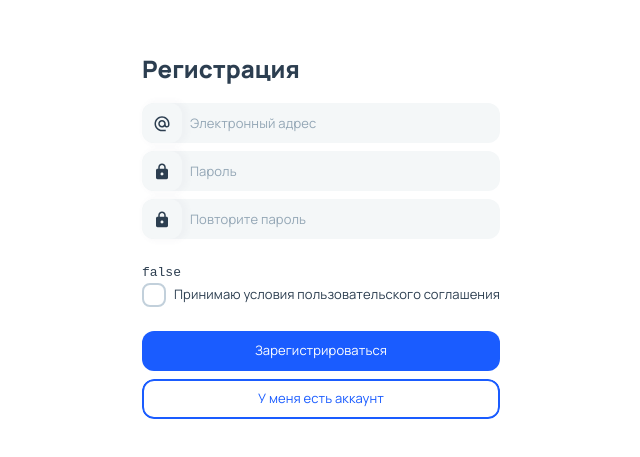
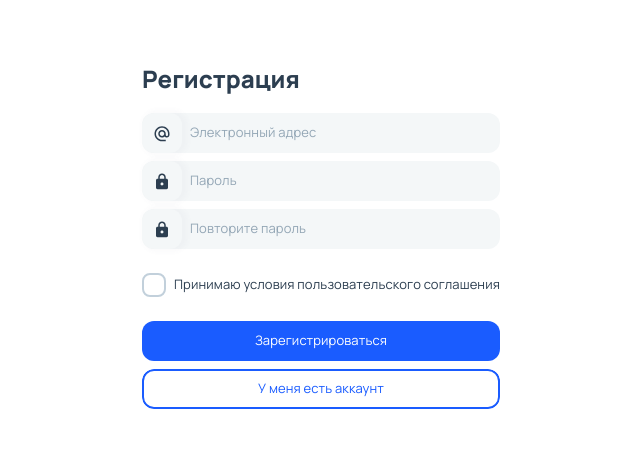
Before and after one commit to galimovkirill/finger-client, a Vue app: page /register in a window 1280 px wide. Shown: the part 165-622 px from the top of the page, without its empty margins (319-959 px from the left). Built offline with nearby package versions, Linux system fonts and the light colour scheme.

Commit message:
chore: remove pre for checkbox

```diff
--- a/src/components/Base/Checkbox/BaseCheckbox.vue
+++ b/src/components/Base/Checkbox/BaseCheckbox.vue
@@ -1,6 +1,5 @@
 <template>
     <div class="fg-checkbox" :style="{ '--color-mode': `var(--fg-${color})` }">
-        <pre>{{ isChecked }}</pre>
         <input
             :id="id.toString()"
             type="checkbox"
```
